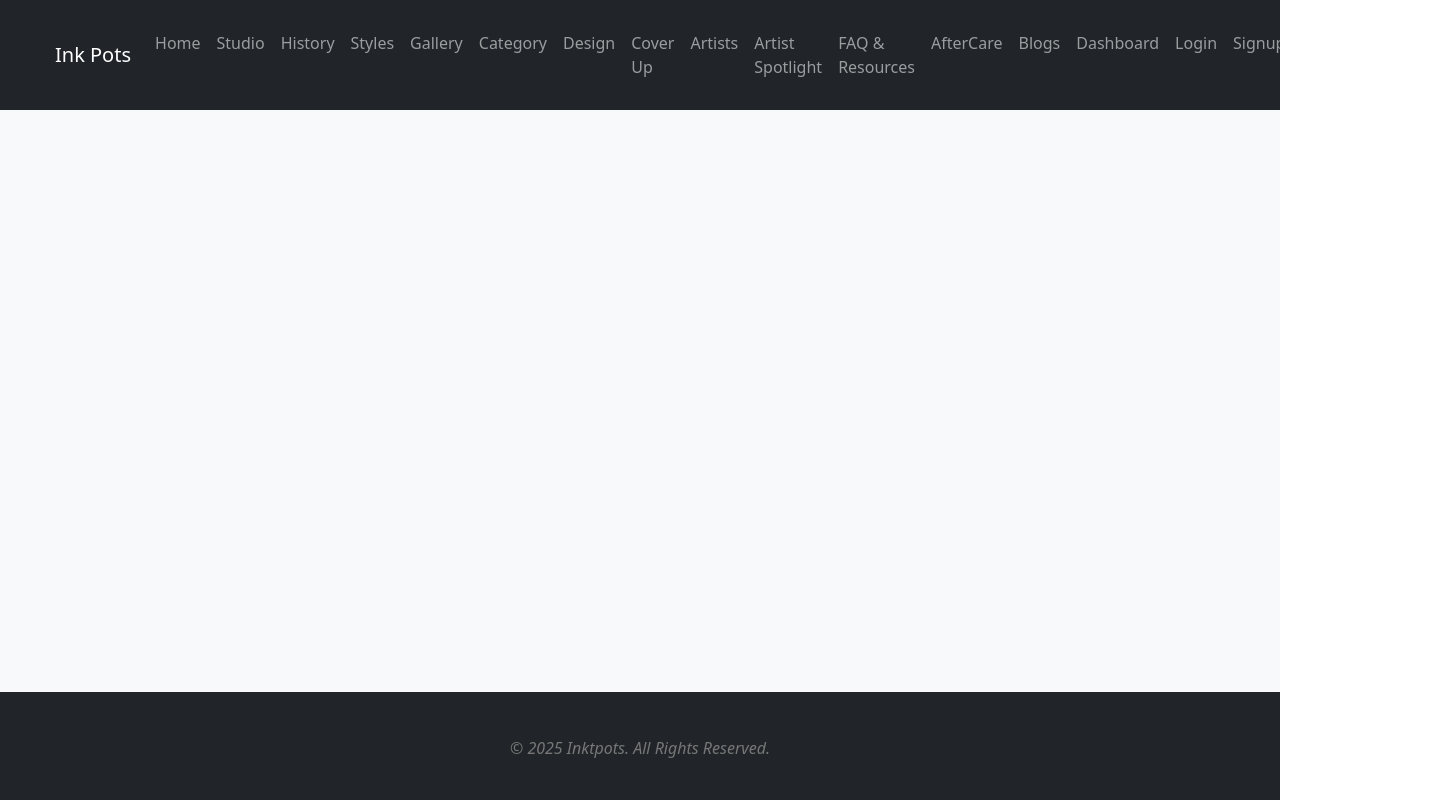
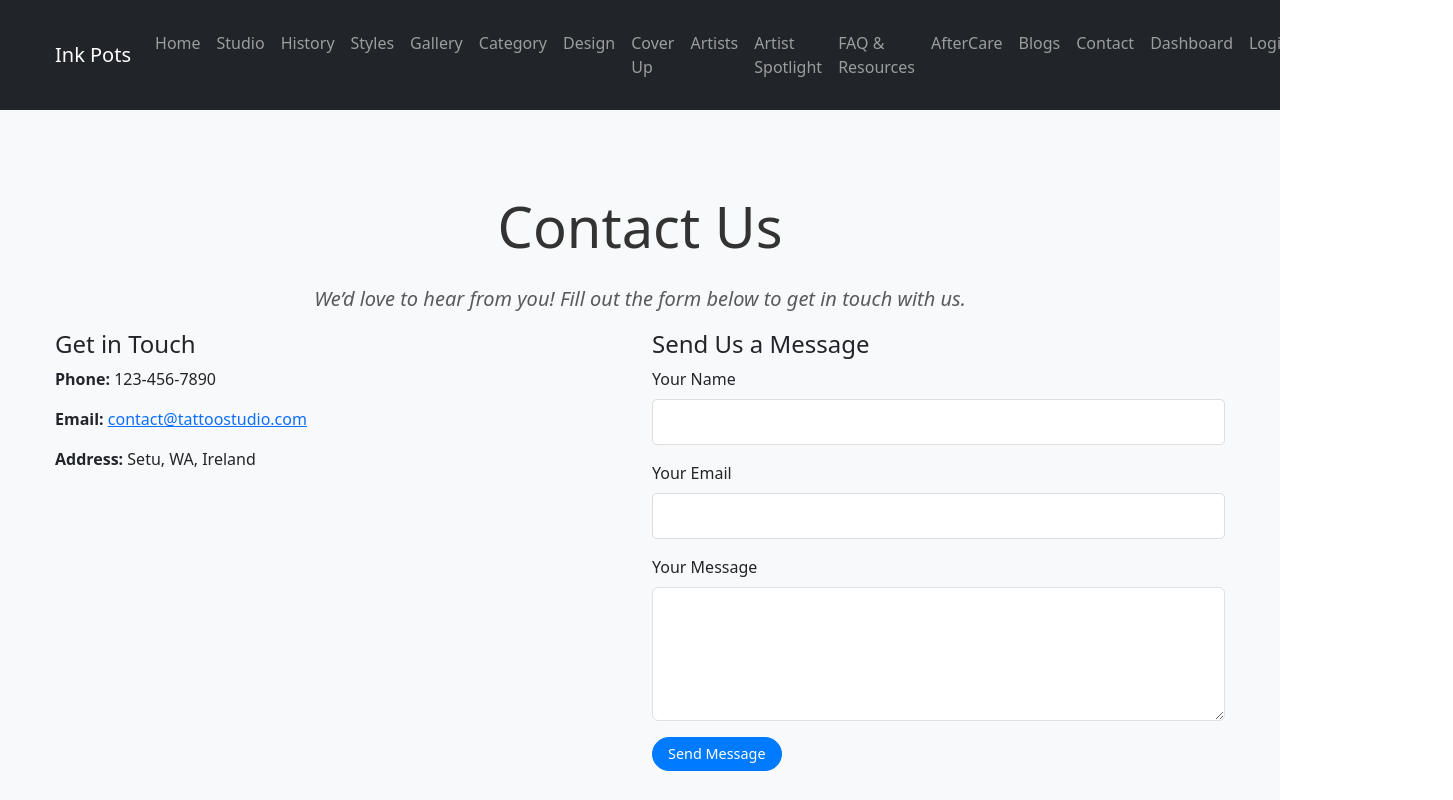
Before and after one commit to emily172/FYP-Tattoo, a React (Vite) app in the folder tattoo-web-app/: page /contact in a window 1280 px wide. Shown: the top 800 px of the page, 1453 px wide, since content can reach past the window. Built offline with nearby package versions, Linux system fonts and the light colour scheme.

Commit message:
Added content to contact page

```diff
--- a/tattoo-web-app/src/App.jsx
+++ b/tattoo-web-app/src/App.jsx
@@ -17,6 +17,7 @@ import FAQResources from "./pages/FAQResources";
 import Aftercare from "./pages/Aftercare";
 import BlogList from "./pages/BlogList";
 import BlogDetail from "./pages/BlogDetail";
+import Contact from "./pages/Contact";
 import ReviewForm from "./pages/ReviewForm";
 import Dashboard from "./pages/Dashboard";
 import BookingForm from "./pages/BookingForm";
@@ -55,6 +56,7 @@ const App = () => {
             <Route path="/aftercare" element={<Aftercare />} />
             <Route path="/blog" element={<BlogList />} />
             <Route path="/blog/:id" element={<BlogDetail />} />
+            <Route path="/contact" element={<Contact />} />
             <Route path="/dashboard" element={<Dashboard />} />
             <Route path="/booking-confirmation" element={<BookingConfirmation />} />
             <Route path="/my-bookings" element={<MyBookings />} /> {/* My Bookings */}
--- a/tattoo-web-app/src/components/Header.jsx
+++ b/tattoo-web-app/src/components/Header.jsx
@@ -59,6 +59,9 @@ const Header = () => {
               <Link to="/blog" className="nav-link">Blogs</Link>
             </li>
             <li className="nav-item">
+              <Link to="/contact" className="nav-link">Contact</Link>
+            </li>
+            <li className="nav-item">
               <Link className="nav-link" to="/dashboard">Dashboard</Link>
             </li>
             <li className="nav-item">
--- /dev/null
+++ b/tattoo-web-app/src/pages/Contact.jsx
@@ -0,0 +1,89 @@
+import React, { useState } from "react";
+
+const Contact = () => {
+  const [formData, setFormData] = useState({ name: "", email: "", message: "" });
+  const [formSubmitted, setFormSubmitted] = useState(false);
+
+  const handleFormSubmit = (e) => {
+    e.preventDefault();
+    setFormSubmitted(true);
+    console.log("Form submitted:", formData); // For now, we log the form data
+    setFormData({ name: "", email: "", message: "" }); // Reset the form
+  };
+
+  return (
+    <div className="container mt-5">
+      <div className="text-center">
+        <h1 className="display-4 mb-4">Contact Us</h1>
+        <p className="lead text-muted">We’d love to hear from you! Fill out the form below to get in touch with us.</p>
+      </div>
+
+      <div className="row">
+        <div className="col-md-6">
+          <h4>Get in Touch</h4>
+          <p>
+            <strong>Phone:</strong> 123-456-7890
+          </p>
+          <p>
+            <strong>Email:</strong> <a href="mailto:contact@tattoostudio.com">contact@tattoostudio.com</a>
+          </p>
+          <p>
+            <strong>Address:</strong> Setu, WA, Ireland
+          </p>
+          <iframe
+            title="Studio Location"
+           // src="https://www.google.com/maps/embed/v1/place?key=YOUR_GOOGLE_MAPS_API_KEY&q=Setu
+            width="100%"
+            height="300"
+            style={{ border: 0 }}
+            allowFullScreen=""
+            loading="lazy"
+          ></iframe>
+        </div>
+
+        <div className="col-md-6">
+          <h4>Send Us a Message</h4>
+          {formSubmitted ? (
+            <p className="text-success">Thank you for your message! We’ll get back to you soon.</p>
+          ) : (
+            <form onSubmit={handleFormSubmit}>
+              <div className="mb-3">
+                <label className="form-label">Your Name</label>
+                <input
+                  type="text"
+                  className="form-control"
+                  value={formData.name}
+                  onChange={(e) => setFormData({ ...formData, name: e.target.value })}
+                  required
+                />
+              </div>
+              <div className="mb-3">
+                <label className="form-label">Your Email</label>
+                <input
+                  type="email"
+                  className="form-control"
+                  value={formData.email}
+                  onChange={(e) => setFormData({ ...formData, email: e.target.value })}
+                  required
+                />
+              </div>
+              <div className="mb-3">
+                <label className="form-label">Your Message</label>
+                <textarea
+                  className="form-control"
+                  rows="5"
+                  value={formData.message}
+                  onChange={(e) => setFormData({ ...formData, message: e.target.value })}
+                  required
+                ></textarea>
+              </div>
+              <button type="submit" className="btn btn-primary">Send Message</button>
+            </form>
+          )}
+        </div>
+      </div>
+    </div>
+  );
+};
+
+export default Contact;
```
Also changed, not shown: tattoo-web-app/src/pages/CoverUp.jsx (line endings or trailing spaces).
